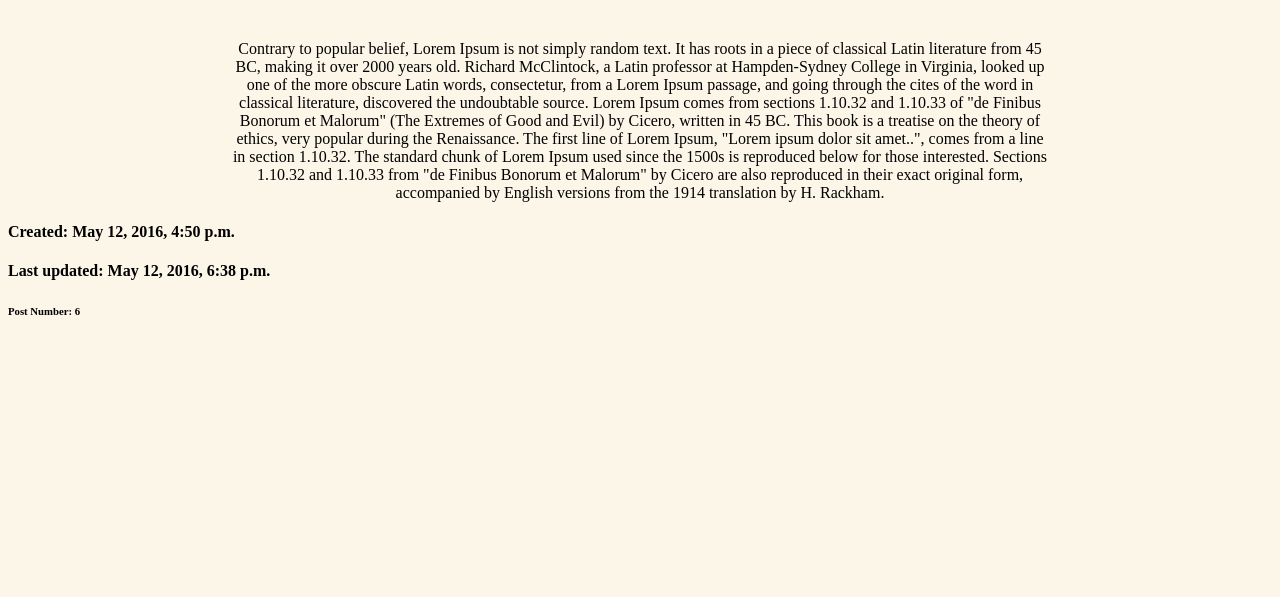
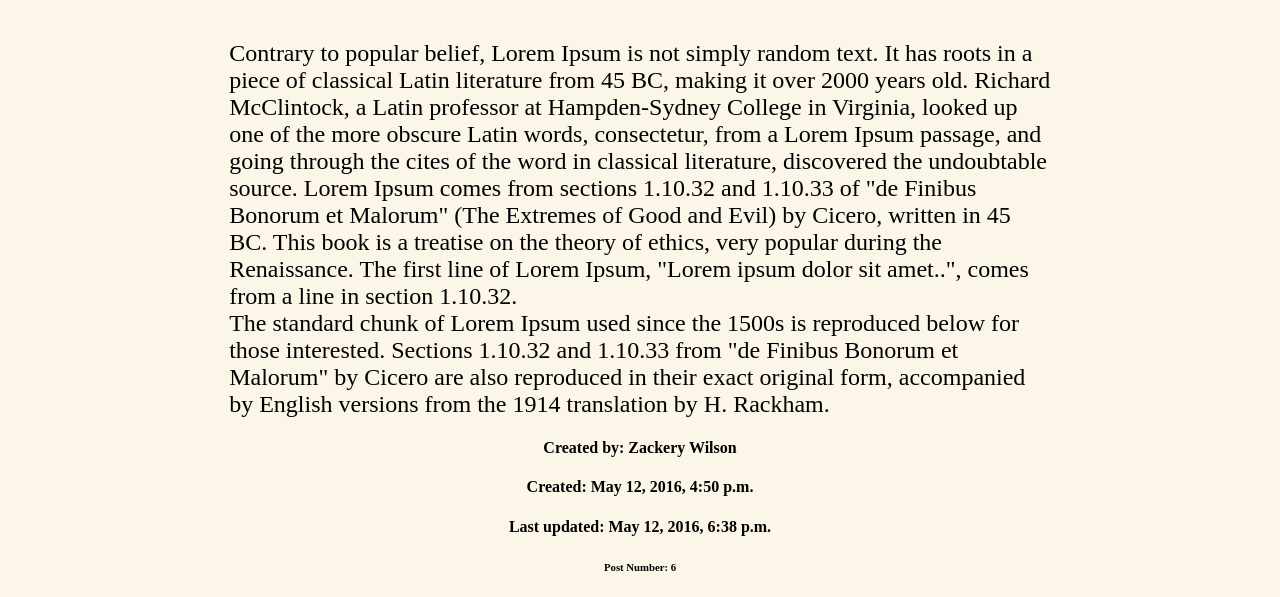
Before and after one commit to Zackazt/Ogonek_Website, a Django app: a page that uses templates/base.html in a window 1280 px wide. Shown: the part 491-1088 px from the top of the page. Before the commit the page ends 806 px from the top, so only its background shows below. Run offline with Django 3.2, Linux system fonts and the light colour scheme; data comes from the database, SQL or seed files in the repository; both versions use the stored data as it was after the commit; some libraries are stand-ins or nearby versions.

Commit message:
Added Facebook sharing, Facebook comments, added user authentication.  Anonymous users can not edit or create posts.

```diff
--- a/posts/models.py
+++ b/posts/models.py
@@ -2,12 +2,14 @@ from django.db import models
 from django.core.urlresolvers import reverse
 from django.db.models.signals import pre_save
 from django.utils.text import slugify
+from django.conf import settings
 # Create your models here.
 
 def upload_location(instance, filename):
 	return "%s/%s" %(instance.id, filename)
 
 class Post(models.Model):
+	user = models.ForeignKey(settings.AUTH_USER_MODEL, default=1)
 	title = models.CharField(max_length=120)
 	slug = models.SlugField(unique=True)
 	image = models.ImageField(
--- a/posts/views.py
+++ b/posts/views.py
@@ -1,15 +1,21 @@
-from django.http import HttpResponse, HttpResponseRedirect
+from django.http import HttpResponse, HttpResponseRedirect, Http404
 from django.contrib import messages
 from django.shortcuts import render, get_object_or_404, redirect
 from .models import Post
 from .forms import PostForm
 from django.core.paginator import Paginator, EmptyPage, PageNotAnInteger
+
 # Create your views here.
 
 def post_create(request):
+	if request.user.is_staff == False or request.user.is_superuser == False:
+		raise Http404
+	if not request.user.is_authenticated():
+		raise Http404
 	form = PostForm(request.POST or None, request.FILES or None)
 	if form.is_valid():
 		instance = form.save(commit=False)
+		instance.user = request.user
 		instance.save()
 		messages.success(request, "Successfully created!")
 		return HttpResponseRedirect(instance.get_absolute_url())
@@ -44,8 +50,10 @@ def post_list(request):
 	}
 	return render(request, "post_list.html", context)
 
-def post_update(request, id=None):
-	instance = get_object_or_404(Post, id=id)
+def post_update(request, slug=None):
+	if not request.user.is_staff or not request.user.is_superuser:
+		raise Http404
+	instance = get_object_or_404(Post, slug=slug)
 	form = PostForm(request.POST or None, request.FILES or None, instance=instance)
 	if form.is_valid():
 		instance = form.save(commit=False)
@@ -61,6 +69,8 @@ def post_update(request, id=None):
 
 
 def post_delete(request, id=id):
+	if not request.user.is_staff or not request.user.is_superuser:
+		raise Http404
 	instance = get_object_or_404(Post, id=id)
 	instance.delete()
 	messages.success(request, "Successfully deleted!")
--- a/static/css/base.css
+++ b/static/css/base.css
@@ -9,11 +9,13 @@ body{
 }
 *{
 	list-style: none;
+
 }
 p{
 	max-width: 65%;
-	text-align: center;
+	text-align: left;
 	margin: auto;
+	font-size: 1.5em;
 }
 hr{
 	border: 1px solid #18121e;
@@ -26,11 +28,15 @@ img{
 .post_image{
 	display: table;
 	margin: 0 auto;
+
+}
+.post_image img{
+	max-height: 300px;
 }
 .post_PREVIEW_item{
 	width: 40%;
 	float: left;
-	height: 280px;
+	height: 300px;
 	margin-left: 5%;
 	margin-right: 5%;
 	margin-bottom: 20px;
@@ -73,7 +79,7 @@ img{
 .post_PREVIEW_TOP_item{
 	width: 100%;
 	clear: both;
-	height: 280px;
+	height: 350px;
 	margin-bottom: 20px;
 	text-align: center;
 	background-color: #d9d9d9;
@@ -87,7 +93,7 @@ img{
 	border-radius: 0px 0px 0px 0px;
 }
 .post_PREVIEW_TOP_item img{
-	max-height: 100px;
+	max-height: 150px;
 	-webkit-filter: grayscale(40%); /* Chrome, Safari, Opera */
     filter: grayscale(40%);
 }
@@ -141,3 +147,15 @@ img{
 .post_title{
 	font-size: 4em;
 }
+.fb-comments{
+	margin-left: 33%;
+}
+.fb-like{
+	margin-top: 20px;
+	margin-left: 47%;
+}
+.post_credits{
+	width: 350px;
+	margin: auto;
+	text-align: center;
+}
--- a/templates/base.html
+++ b/templates/base.html
@@ -3,6 +3,17 @@
 <!DOCTYPE html>
 <html>
 	<head>
+
+<link href='https://fonts.googleapis.com/css?family=Source+Sans+Pro' rel='stylesheet' type='text/css'>
+	<script>(function(d, s, id) {
+  		var js, fjs = d.getElementsByTagName(s)[0];
+  		if (d.getElementById(id)) return;
+ 		js = d.createElement(s); js.id = id;
+  		js.src = "//connect.facebook.net/en_US/sdk.js#xfbml=1&version=v2.6";
+  		fjs.parentNode.insertBefore(js, fjs);
+		}(document, 'script', 'facebook-jssdk'));
+	</script>
+
 	<link rel="stylesheet" type="text/css" href="{% static 'css/base.css' %}">
 		<title>
 			{% block head_title %}
--- a/templates/post_detail.html
+++ b/templates/post_detail.html
@@ -14,9 +14,17 @@
 	</div>
 	{% endif %}
 	<hr>
-	<p>{{ instance.body }}</p>
 
+	<p>{{ instance.body|linebreaks }}</p>
+
+	<div class="fb-like" data-href="{{ request.build_absolute_uri }}" data-layout="button_count" data-action="like" data-show-faces="true" data-share="true"></div>
+
+	<div class="post_credits">
+	<h4>Created by: {{ instance.user.get_full_name }}</h4>
 	<h4>Created: {{ instance.timestamp }}</h4>
 	<h4>Last updated: {{ instance.updated }}</h4>
 	<h6>Post Number: {{ instance.id }}</h6>
+	</div>
+
+	<div class="fb-comments" data-href="{{ request.build_absolute_uri }}" data-numposts="5"></div>
 {% endblock content %}
--- a/templates/post_list.html
+++ b/templates/post_list.html
@@ -13,6 +13,8 @@
 				<img src="{{ object_list.0.image.url }}" />
 					<hr>
 			{% endif %}
+			<li>Created by: {{ object_list.0.user.get_full_name }}</li>
+			<br>
 			<li>Created: {{ object_list.0.timestamp|date }}</li>
 			<li> ~~ </li>
 			<li>Last Update: {{ object_list.0.updated|date }}</li>
@@ -27,6 +29,8 @@
 				<img src="{{ obj.image.url }}" />
 				<hr>
 				{% endif %}
+				<li>Created by: {{ obj.user.get_full_name }}</li>
+				<br>
 				<li>Created: {{ obj.timestamp|date }}</li>
 				<li> ~~ </li>
 				<li>Last Update: {{ obj.updated|date }}</li>
```
Also changed, not shown: db.sqlite3, posts/migrations/0002_post_user.py (added).
